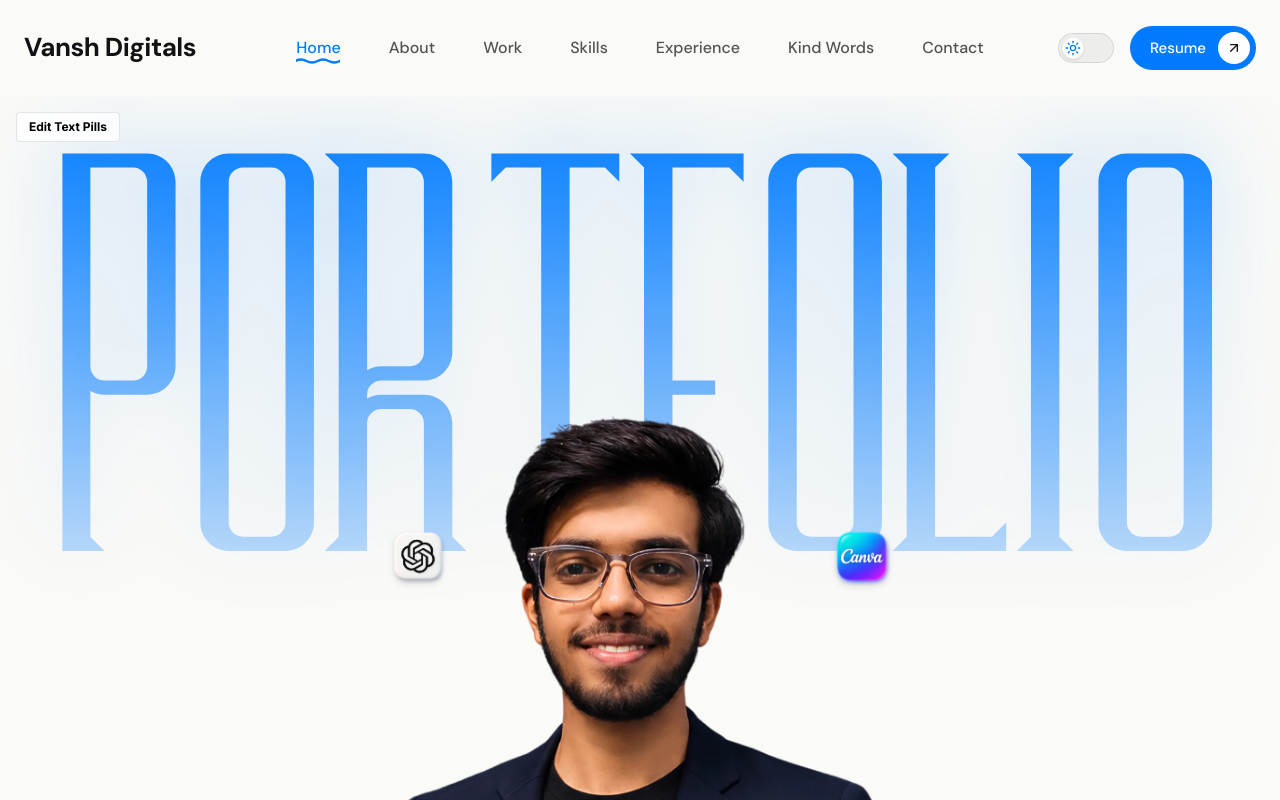
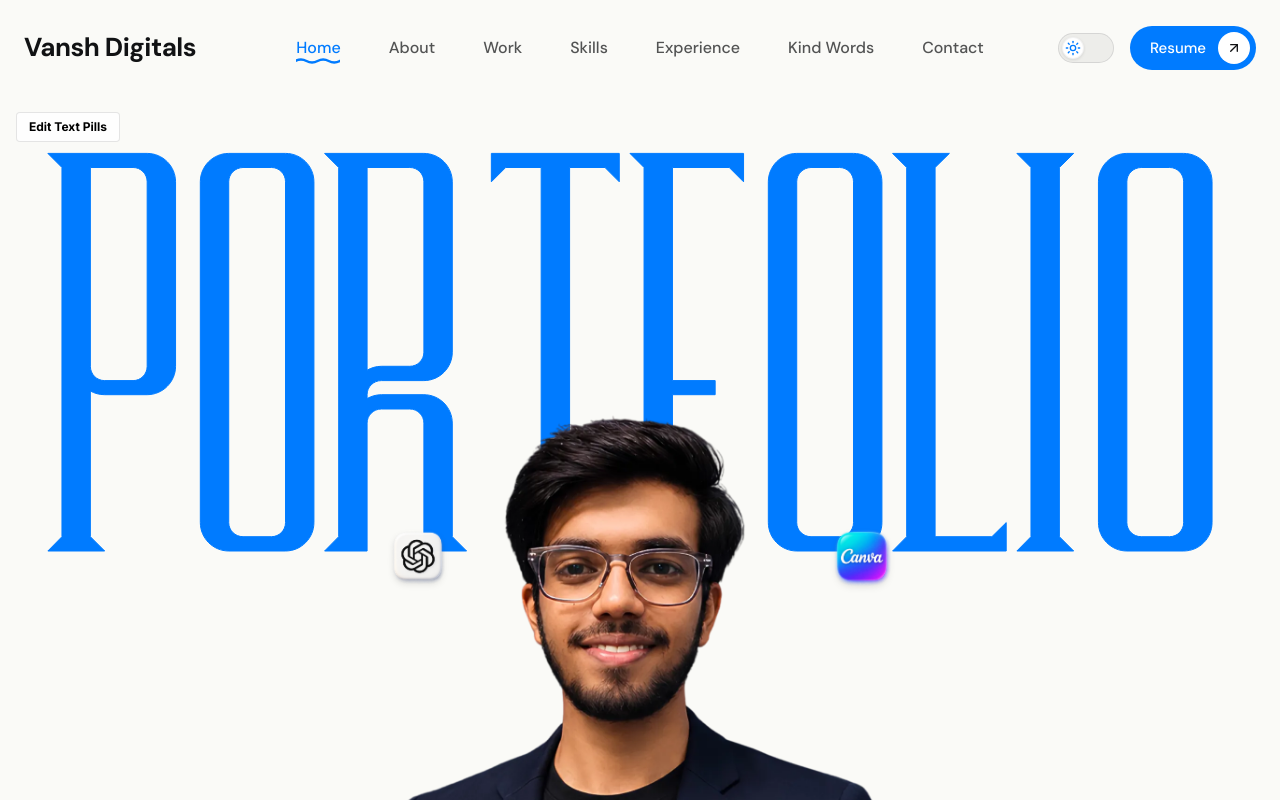
Before and after one commit to vanshdigitals/Portfolio, a React (Vite) app: page / in a window 1280 px wide. Shown: the top 800 px of the page. Built offline with nearby package versions, Linux system fonts and the light colour scheme.

Commit message:
Make PORTFOLIO wordmark solid blue

```diff
--- a/src/components/Hero.jsx
+++ b/src/components/Hero.jsx
@@ -245,7 +245,7 @@ export default function Hero() {
           */}
           <div style={{ transform: 'translateX(0.8%)' }}>
             <h1
-              className="font-furgatorio portfolio-wordmark portfolio-gradient leading-[1.1] m-0 select-none whitespace-nowrap animate-portfolio-init motion-safe:animate-portfolio-flicker"
+              className="font-furgatorio portfolio-wordmark text-[#007BFF] leading-[1.1] m-0 select-none whitespace-nowrap animate-portfolio-init motion-safe:animate-portfolio-flicker"
             >
               PORTFOLIO
             </h1>
```
